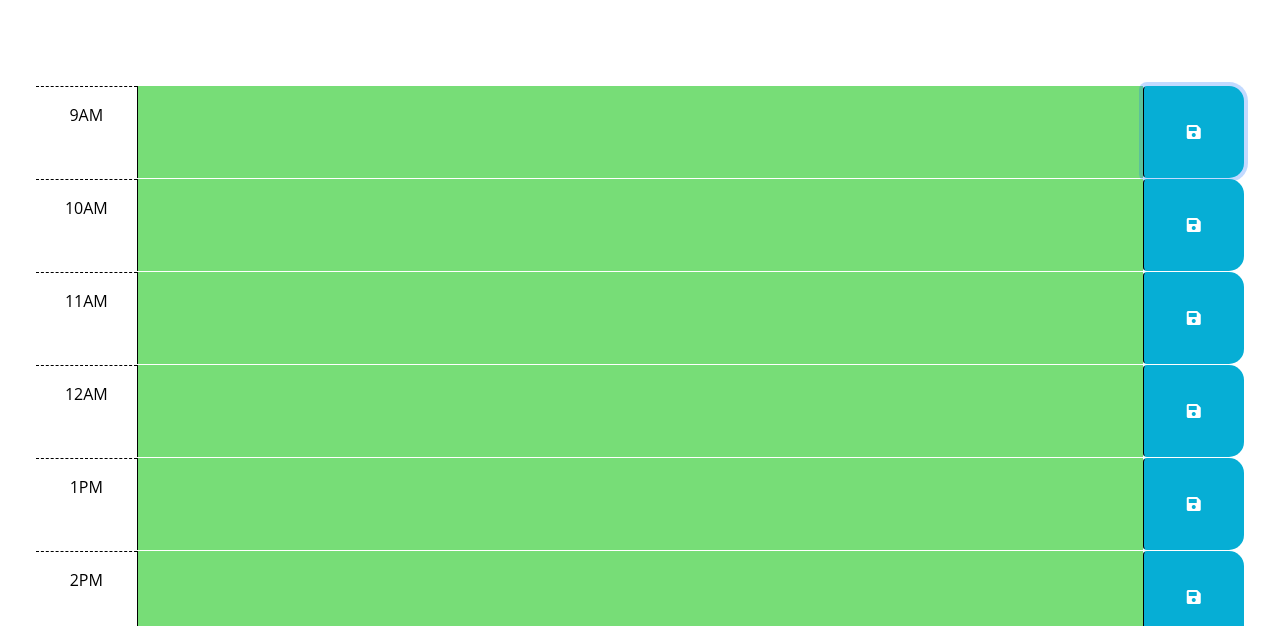
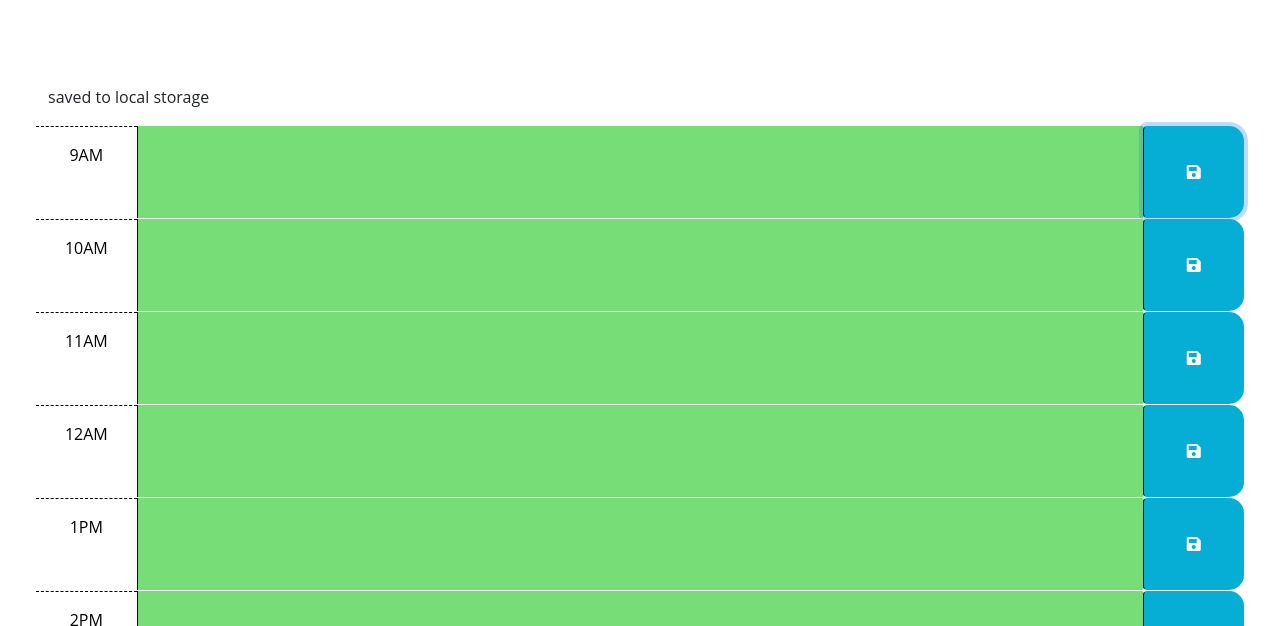
Before and after one commit to Aidan-Farina/week-5-challenge, a plain HTML site: page index.html in a window 1280 px wide. Both pictures are taken after a click on the button 1193 px from the left and 297 px from the top of the page. Shown: the part 166-792 px from the top of the page. Drawn offline with nearby package versions, Linux system fonts and the light colour scheme.

Commit message:
added confirmation of adding it to local storage

```diff
--- a/assets/js/script.js
+++ b/assets/js/script.js
@@ -2,6 +2,7 @@ $(function () {
 var saveButtons = $(".btn");
 var textBoxes = $("textarea");
 var currentHour = dayjs().hour()
+var confirmation = $(".saveConfirmation")
 
 textBoxes.each(function() {
   var textBox = $(this);
@@ -19,7 +20,13 @@ saveButtons.click(function () {
   var saveKey = saveButton.parent().attr("id")
   var savedData = JSON.stringify(saveButton.siblings("textarea").val());
   localStorage.setItem(saveKey, savedData)
-});
+
+  confirmation.append("<p>saved to local storage</p>")
+
+
+})
+
+
 
 $(".description").each(function() {
   var blockHour = parseInt($(this).parent().attr("id"));
--- a/index.html
+++ b/index.html
@@ -31,16 +31,10 @@
       <p id="currentDay" class="lead"></p>
     </header>
     <div class="container-fluid px-5">
-      <!-- Use class for "past", "present", and "future" to apply styles to the
-        time-block divs accordingly. The javascript will need to do this by
-        adding/removing these classes on each div by comparing the hour in the
-        id to the current hour. The html provided below is meant to be an example
-        demonstrating how the css provided can be leveraged to create the
-        desired layout and colors. The html below should be removed or updated
-        in the finished product. Remember to delete this comment once the
-        code is implemented.
-        -->
 
+      <div class="saveConfirmation">
+
+      </div>
 
       <div id="9" class="row time-block">
         <div class="col-2 col-md-1 hour text-center py-3">9AM</div>
```
